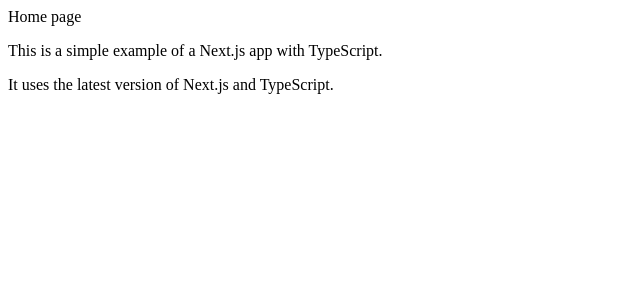
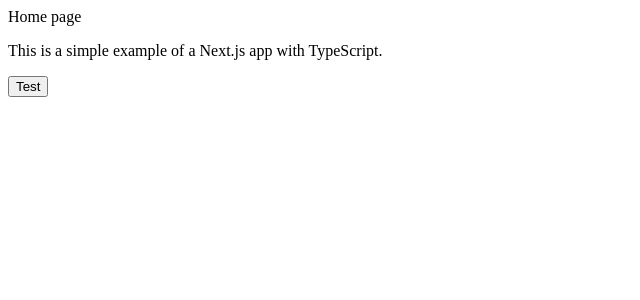
Before and after one commit to xdmaury/test-semantic-versioning, a Next.js app: page / in a window 1280 px wide. Shown: the top 300 px of the page, without its empty margins (0-640 px from the left). Built offline with nearby package versions, Linux system fonts and the light colour scheme.

Commit message:
Remove redundant paragraph about Next.js and TypeScript version from Home component

```diff
--- a/src/app/page.tsx
+++ b/src/app/page.tsx
@@ -6,9 +6,7 @@
       <p>
         This is a simple example of a Next.js app with TypeScript.
       </p>
-      <p>
-        It uses the latest version of Next.js and TypeScript.
-      </p>
+      <button>Test</button>
     </div>
   );
 }
```
